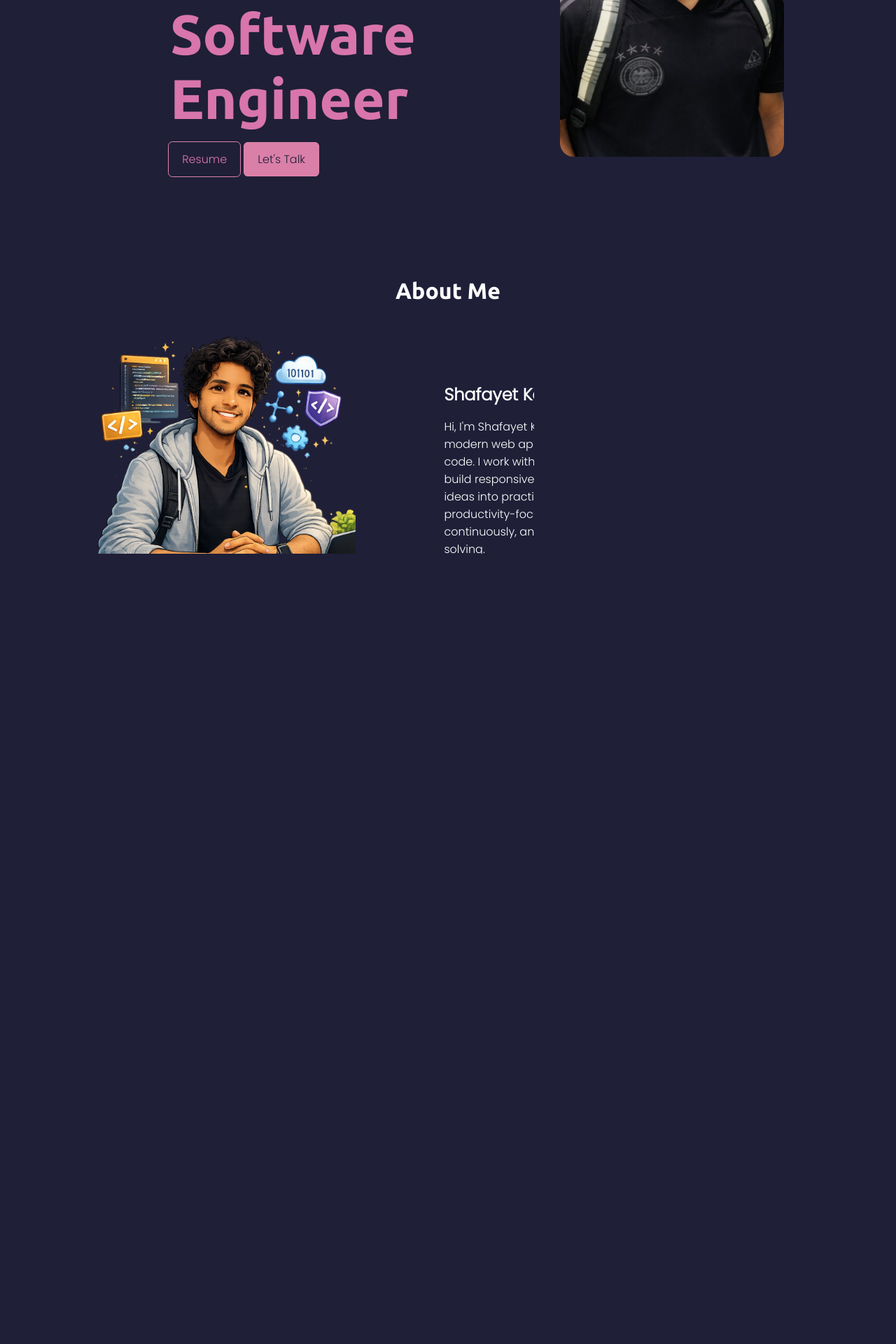
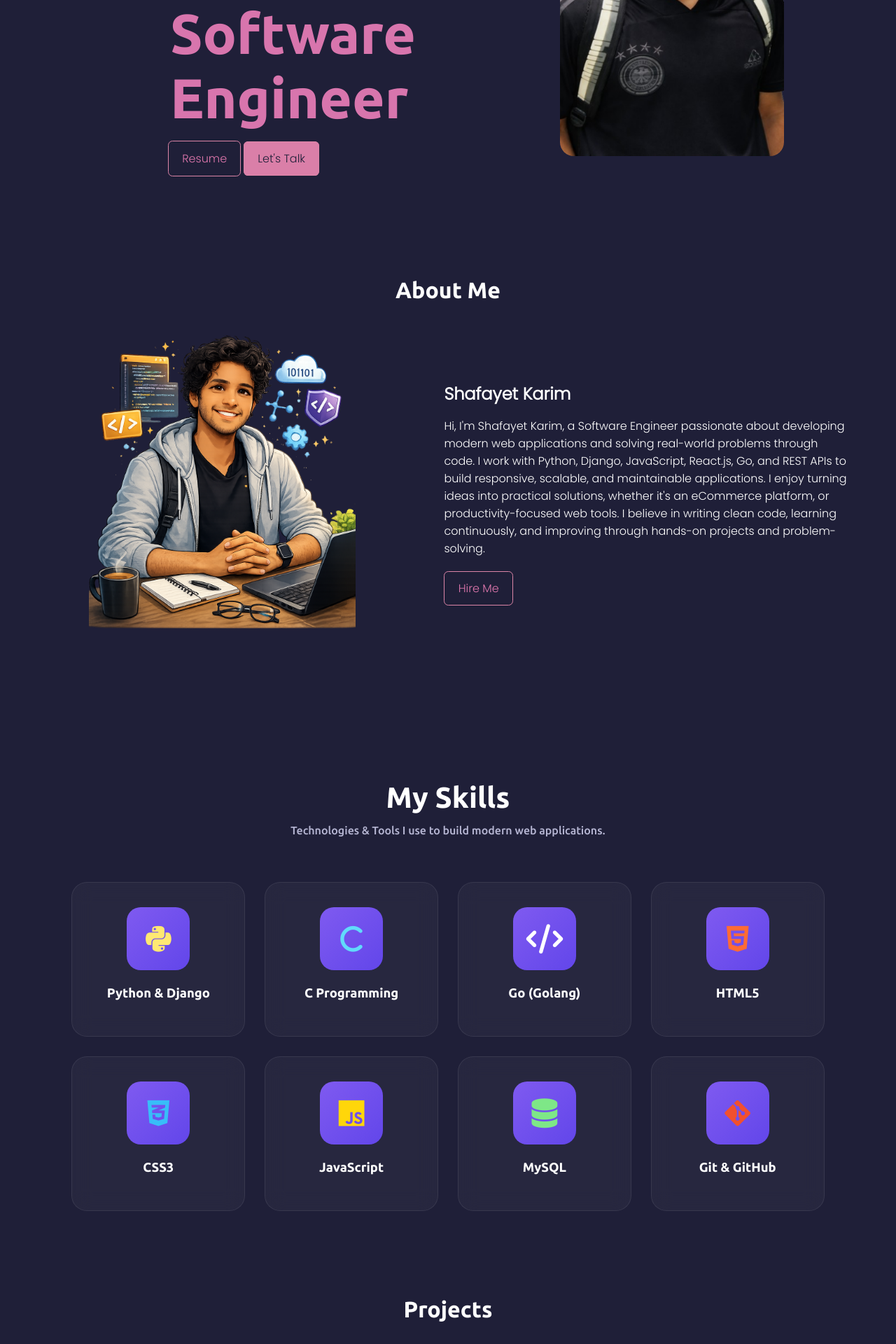
Before and after one commit to Karim-162/Django-with-Karim, a Django app: page / in a window 1280 px wide. Shown: the part 480-2400 px from the top of the page at 70% size. Before the commit the page ends 1271 px from the top, so only its background shows below. Run offline with Django 4.2, Linux system fonts and the light colour scheme.

Commit message:
fixing html and css

```diff
--- a/portfolio/static/css/style.css
+++ b/portfolio/static/css/style.css
@@ -126,116 +126,245 @@
 }
 
 
-/* Skills */
-#skills {
-    margin-top: 3rem;
+/*==========================
+        MODERN SKILLS
+===========================*/
+
+#skills{
+    padding:90px 8%;
 }
 
-.skills-left {
-    width: 50%;
+.skills-title{
+    text-align:center;
+    color:#fff;
+    font-size:2.6rem;
+    margin-bottom:10px;
 }
 
-.skills-left img {
-    width: 85%;
+.skills-subtitle{
+    text-align:center;
+    color:#b7b7d4;
+    max-width:650px;
+    margin:0 auto 60px;
+    line-height:1.7;
 }
 
-.skills-right {
-    width: 50%;
+.skills-grid{
+
+    display:grid;
+    grid-template-columns:repeat(4,1fr);
+    gap:28px;
 }
 
-.skillss-container {
-    width: 100%;
-}
-.java {
-    width: 80%;
-    height: .5rem;
-    background-color: #cec9e6;
-    margin: 1rem 0;
-    border-radius: 12px;
+.skill-card{
+
+    background:rgba(255,255,255,.04);
+
+    border:1px solid rgba(255,255,255,.08);
+
+    border-radius:22px;
+
+    padding:35px 20px;
+
+    text-align:center;
+
+    transition:.4s;
+
+    backdrop-filter:blur(14px);
+
+    position:relative;
+
+    overflow:hidden;
 }
 
-.c{
-    width: 90%;
-    height: .5rem;
-    background-color: #e54c21;
-    margin: 1rem 0;
-    border-radius: 12px;
+.skill-card::before{
+
+    content:"";
+
+    position:absolute;
+
+    inset:0;
+
+    background:linear-gradient(135deg,#7f5af0,#2cb67d);
+
+    opacity:0;
+
+    transition:.4s;
+
+    z-index:0;
 }
 
-.golang{
-    width: 50%;
-    height: .5rem;
-    background-color: #69d3e6;
-    margin: 1rem 0;
-    border-radius: 12px;
+.skill-card>*{
+
+    position:relative;
+
+    z-index:1;
 }
 
-.html {
-    width: 90%;
-    height: .5rem;
-    background-color:  #00a0e4;
-    margin: 1rem 0;
-    border-radius: 12px;
+.skill-card:hover{
+
+    transform:translateY(-12px);
+
+    border-color:#7f5af0;
+
+    box-shadow:
+    0 20px 45px rgba(127,90,240,.35);
 }
 
-.css {
-    width: 80%;
-    height: .5rem;
-    background-color:yellow;
-    margin: 1rem 0;
-    border-radius: 12px;
+.skill-card:hover::before{
+
+    opacity:.08;
 }
 
-.js {
-    width: 65%;
-    height: .5rem;
-    background-color:red;
-    margin: 1rem 0;
-    border-radius: 12px;
+.skill-icon{
+
+    width:90px;
+
+    height:90px;
+
+    margin:auto;
+
+    border-radius:20px;
+
+    display:flex;
+
+    justify-content:center;
+
+    align-items:center;
+
+    font-size:42px;
+
+    color:#fff;
+
+    background:linear-gradient(135deg,#7f5af0,#6246ea);
+
+    margin-bottom:22px;
+
+    transition:.4s;
 }
 
-/* .python {
-    width: 50%;
-    height: .5rem;
-    background-color: #7952b3;
-    margin: 1rem 0;
-    border-radius: 12px;
-} */
+.skill-card:hover .skill-icon{
 
-.mysql {
-    width: 30%;
-    height: .5rem;
-    background-color: #61dafb;
-    margin: 1rem 0;
-    border-radius: 12px;
+    transform:rotate(8deg) scale(1.12);
 }
 
-.learning {
-    width: 100%;
-    height: .5rem;
-    background-color: #61dbfb;
-    margin: 1rem 0;
-    border-radius: 12px;
+.skill-card h3{
+
+    color:white;
+
+    font-size:1.15rem;
+
+    margin-bottom:16px;
+
+    font-weight:600;
 }
 
-.bar {
-    margin: 2rem 0;
+.stars{
+
+    font-size:1.25rem;
+
+    letter-spacing:4px;
+
+    color:#FFD43B;
+
+    transition:.3s;
 }
 
-.bar-content {
-    position: absolute;
-    bottom: 10px;
+.skill-card:hover .stars{
+
+    transform:scale(1.1);
 }
 
-.left {
-    left: 0;
+/* Individual Icon Colors */
+
+.fa-python{
+
+    color:#ffe873;
 }
 
-.right-skills {
-    right: 0;
+.fa-html5{
+
+    color:#ff6b35;
 }
 
+.fa-css3-alt{
 
+    color:#38bdf8;
+}
+
+.fa-js{
+
+    color:#ffd60a;
+}
+
+.fa-git-alt{
+
+    color:#f1502f;
+}
+
+.fa-database{
+
+    color:#7ee787;
+}
+
+.fa-c{
+
+    color:#61dafb;
+}
+
+/* Responsive */
+
+@media(max-width:1100px){
+
+.skills-grid{
+
+grid-template-columns:repeat(3,1fr);
+
+}
+
+}
+
+@media(max-width:768px){
+
+.skills-grid{
+
+grid-template-columns:repeat(2,1fr);
+
+}
+
+.skills-title{
+
+font-size:2.2rem;
+
+}
+
+.skill-icon{
+
+width:75px;
+
+height:75px;
+
+font-size:34px;
+
+}
+
+}
+
+@media(max-width:500px){
+
+.skills-grid{
+
+grid-template-columns:1fr;
+
+}
+
+.skill-card{
+
+padding:30px 18px;
+
+}
+
+}
 
 
 
@@ -463,3 +592,243 @@
     color: #1f1f38;
     background-color: #da7fa8;
 }
+
+/*==========================
+        MODERN SKILLS
+===========================*/
+
+#skills{
+    padding:90px 8%;
+}
+
+.skills-title{
+    text-align:center;
+    color:#fff;
+    font-size:2.6rem;
+    margin-bottom:10px;
+}
+
+.skills-subtitle{
+    text-align:center;
+    color:#b7b7d4;
+    max-width:650px;
+    margin:0 auto 60px;
+    line-height:1.7;
+}
+
+.skills-grid{
+
+    display:grid;
+    grid-template-columns:repeat(4,1fr);
+    gap:28px;
+}
+
+.skill-card{
+
+    background:rgba(255,255,255,.04);
+
+    border:1px solid rgba(255,255,255,.08);
+
+    border-radius:22px;
+
+    padding:35px 20px;
+
+    text-align:center;
+
+    transition:.4s;
+
+    backdrop-filter:blur(14px);
+
+    position:relative;
+
+    overflow:hidden;
+}
+
+.skill-card::before{
+
+    content:"";
+
+    position:absolute;
+
+    inset:0;
+
+    background:linear-gradient(135deg,#7f5af0,#2cb67d);
+
+    opacity:0;
+
+    transition:.4s;
+
+    z-index:0;
+}
+
+.skill-card>*{
+
+    position:relative;
+
+    z-index:1;
+}
+
+.skill-card:hover{
+
+    transform:translateY(-12px);
+
+    border-color:#7f5af0;
+
+    box-shadow:
+    0 20px 45px rgba(127,90,240,.35);
+}
+
+.skill-card:hover::before{
+
+    opacity:.08;
+}
+
+.skill-icon{
+
+    width:90px;
+
+    height:90px;
+
+    margin:auto;
+
+    border-radius:20px;
+
+    display:flex;
+
+    justify-content:center;
+
+    align-items:center;
+
+    font-size:42px;
+
+    color:#fff;
+
+    background:linear-gradient(135deg,#7f5af0,#6246ea);
+
+    margin-bottom:22px;
+
+    transition:.4s;
+}
+
+.skill-card:hover .skill-icon{
+
+    transform:rotate(8deg) scale(1.12);
+}
+
+.skill-card h3{
+
+    color:white;
+
+    font-size:1.15rem;
+
+    margin-bottom:16px;
+
+    font-weight:600;
+}
+
+.stars{
+
+    font-size:1.25rem;
+
+    letter-spacing:4px;
+
+    color:#FFD43B;
+
+    transition:.3s;
+}
+
+.skill-card:hover .stars{
+
+    transform:scale(1.1);
+}
+
+/* Individual Icon Colors */
+
+.fa-python{
+
+    color:#ffe873;
+}
+
+.fa-html5{
+
+    color:#ff6b35;
+}
+
+.fa-css3-alt{
+
+    color:#38bdf8;
+}
+
+.fa-js{
+
+    color:#ffd60a;
+}
+
+.fa-git-alt{
+
+    color:#f1502f;
+}
+
+.fa-database{
+
+    color:#7ee787;
+}
+
+.fa-c{
+
+    color:#61dafb;
+}
+
+/* Responsive */
+
+@media(max-width:1100px){
+
+.skills-grid{
+
+grid-template-columns:repeat(3,1fr);
+
+}
+
+}
+
+@media(max-width:768px){
+
+.skills-grid{
+
+grid-template-columns:repeat(2,1fr);
+
+}
+
+.skills-title{
+
+font-size:2.2rem;
+
+}
+
+.skill-icon{
+
+width:75px;
+
+height:75px;
+
+font-size:34px;
+
+}
+
+}
+
+@media(max-width:500px){
+
+.skills-grid{
+
+grid-template-columns:1fr;
+
+}
+
+.skill-card{
+
+padding:30px 18px;
+
+}
+
+}
--- a/portfolio/templates/home.html
+++ b/portfolio/templates/home.html
@@ -7,6 +7,8 @@
     <meta name="viewport" content="width=device-width, initial-scale=1.0" />
     <title>Document</title>
     <link rel="stylesheet" href="{%static 'css/style.css'%}" />
+    <link rel="stylesheet"
+href="https://cdnjs.cloudflare.com/ajax/libs/font-awesome/6.7.2/css/all.min.css" />
   </head>
   <body>
     <!-- <h1>hi there</h1>
@@ -108,51 +110,102 @@
     </section>
 
     <!-- Skills Section -->
-    <section id="skills">
-      <h1 class="t-center my-2 t-white f-2">Skills</h1>
-      <div class="services-container flex s-around h-50">
-        <div class="skills-left flex s-center items-center">
-          <img src="{%static 'images/skills.png'%}" alt="" />
+    <!-- ================= SKILLS SECTION ================= -->
+
+<section id="skills">
+
+    <h1 class="skills-title">My Skills</h1>
+    <p class="skills-subtitle">
+        Technologies & Tools I use to build modern web applications.
+    </p>
+
+    <div class="skills-grid">
+
+        <!-- Python -->
+        <div class="skill-card">
+            <div class="skill-icon">
+                <i class="fa-brands fa-python"></i>
+            </div>
+
+            <h3>Python & Django</h3>
+
         </div>
 
-        <div class="skills-right flex items-center">
-          <div class="skillss-container">
-            <div class="java bar p-relative">
-              <span class="bar-content left t-white"> Python & Django</span
-              ><span class="bar-content right-skills t-white">80%</span>
-            </div>
-            <div class="c bar p-relative">
-              <span class="bar-content left t-white">C</span>
-              <span class="bar-content right-skills t-white">90%</span>
+        <!-- C -->
+        <div class="skill-card">
+            <div class="skill-icon">
+                <i class="fa-solid fa-c"></i>
             </div>
 
-            <div class="golang bar p-relative">
-              <span class="bar-content left t-white">Go (Golang)</span>
-              <span class="bar-content right-skills t-white">50%</span>
+            <h3>C Programming</h3>
+
+
+        </div>
+
+        <!-- Go -->
+        <div class="skill-card">
+            <div class="skill-icon">
+                <i class="fa-solid fa-code"></i>
             </div>
-            <div class="html bar p-relative">
-              <span class="bar-content left t-white">HTML</span
-              ><span class="bar-content right-skills t-white">90%</span>
+
+            <h3>Go (Golang)</h3>
+
+
+        </div>
+
+        <!-- HTML -->
+        <div class="skill-card">
+            <div class="skill-icon">
+                <i class="fa-brands fa-html5"></i>
             </div>
-            <div class="css bar p-relative">
-              <span class="bar-content left t-white">CSS</span
-              ><span class="bar-content right-skills t-white">80%</span>
+
+            <h3>HTML5</h3>
+
+
+        </div>
+
+        <!-- CSS -->
+        <div class="skill-card">
+            <div class="skill-icon">
+                <i class="fa-brands fa-css3-alt"></i>
             </div>
-            <div class="js bar p-relative">
-              <span class="bar-content left t-white">JavaScript</span
-              ><span class="bar-content right-skills t-white">60%</span>
+
+            <h3>CSS3</h3>
+
+        </div>
+
+        <!-- JavaScript -->
+        <div class="skill-card">
+            <div class="skill-icon">
+                <i class="fa-brands fa-js"></i>
             </div>
-            <!-- <div class="python bar p-relative">
-              <span class="bar-content left t-white">Python</span
-              ><span class="bar-content right-skills t-white">50%</span>
-            </div> -->
-            <div class="mysql bar p-relative">
-              <span class="bar-content left t-white">MySQL</span
-              ><span class="bar-content right-skills t-white">40%</span>
+
+            <h3>JavaScript</h3>
+
+        </div>
+
+        <!-- MySQL -->
+        <div class="skill-card">
+            <div class="skill-icon">
+                <i class="fa-solid fa-database"></i>
             </div>
-          </div>
+
+            <h3>MySQL</h3>
+
         </div>
-      </div>
+
+        <!-- Git -->
+        <div class="skill-card">
+            <div class="skill-icon">
+                <i class="fa-brands fa-git-alt"></i>
+            </div>
+
+            <h3>Git & GitHub</h3>
+
+        </div>
+
+    </div>
+
     </section>
 
      <!-- Projects Section -->
@@ -228,16 +281,20 @@
             <li><a href="#portfolio" class="poppinss">Portfolio</a></li>
         </ul>
         <ul class="flex s-center w-80 font-awesome ">
-            <a href="" target="_blank">
+            <a href="https://www.linkedin.com/in/shafayet-karim-3826411a6/"
+            target="_blank" target="_blank">
                 <li><i class="fa-brands fa-linkedin-in"></i></li>
             </a>
-            <a href="" target="_blank">
+            <a href="https://github.com/Karim-162" target="_blank">
                 <li><i class="fa-brands fa-github"></i></li>
             </a>
-                <a href="" target="_blank">
-                    <li><i class="fa-brands fa-instagram"></i></li>
+                <a href="https://www.facebook.com/karimshafayet" target="_blank">
+                    <li><i class="fa-brands fa-facebook"></i></li>
             </a>
-
+            </a>
+                <a href="https://mail.google.com/mail/?view=cm&fs=1&to=shafayetkarim04@gmail.com" target="_blank">
+                    <li><i class="fa-brands fa-envelope"></i></li>
+            </a>
         </ul>
         <p class="t-center my-2 poppins">&copy; All Rights Reserved - <span class="cpy-white poppins">Shafayet Karim
         </span></p>
```
